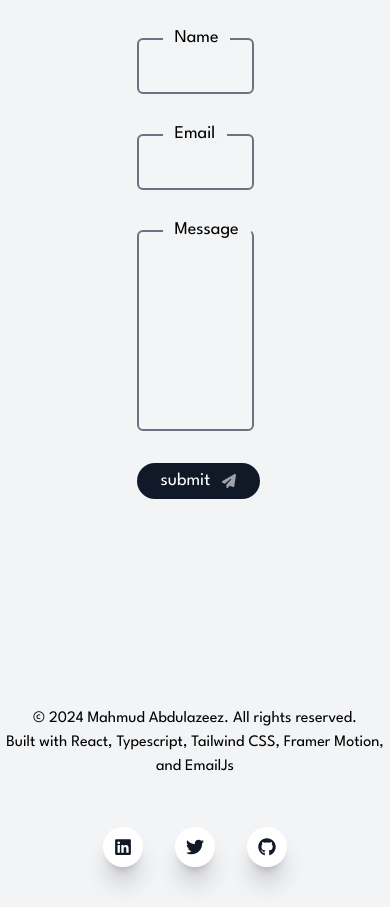
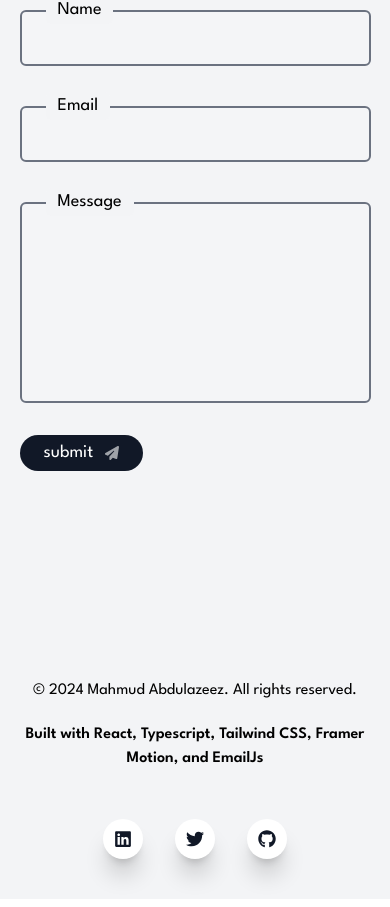
Before and after one commit to Mahmud1087/portfolio_new, a React (Vite) app: page / in a window 390 px wide. Shown: the part 4692-5599 px from the top of the page. Built offline with nearby package versions, Linux system fonts and the light colour scheme; a web font is replaced by a local one.

Commit message:
Contact Me and Footer sections responsiveness for tablet and mobile screen

```diff
--- a/src/components/ContactMe.tsx
+++ b/src/components/ContactMe.tsx
@@ -51,7 +51,11 @@ const ContactMe = () => {
   const [details, setDetails] = useState(userDetails);
 
   return (
-    <div ref={ref} className='w-1/2 scroll-mt-28' id='contact'>
+    <div
+      ref={ref}
+      className='w-[90%] scroll-mt-28 sm:w-3/4 lg:w-1/2'
+      id='contact'
+    >
       <ToastContainer />
       <Title title='Contact Me' />
       <p className='text-center mt-4 text-lg dark:text-white/70 dark:font-[200]'>
@@ -69,7 +73,7 @@ const ContactMe = () => {
           delay: 0.5,
         }}
         onSubmit={handleSubmit}
-        className='mt-10 flex flex-col mx-auto w-[min(100%,60%)]'
+        className='mt-10 flex flex-col mx-auto w-[min(100%,38rem)]'
       >
         <label
           htmlFor='name'
--- a/src/components/Footer.tsx
+++ b/src/components/Footer.tsx
@@ -6,7 +6,7 @@ const Footer = () => {
   return (
     <footer className='mt-52 mb-10 text-center dark:text-white/70 dark:font-[200]'>
       <p>&copy; 2024 Mahmud Abdulazeez. All rights reserved.</p>
-      <p>
+      <p className='font-semibold mt-5'>
         Built with React, Typescript, Tailwind CSS, Framer Motion, and EmailJs
       </p>
       <section className='mt-12 flex justify-center items-center gap-8'>
```
